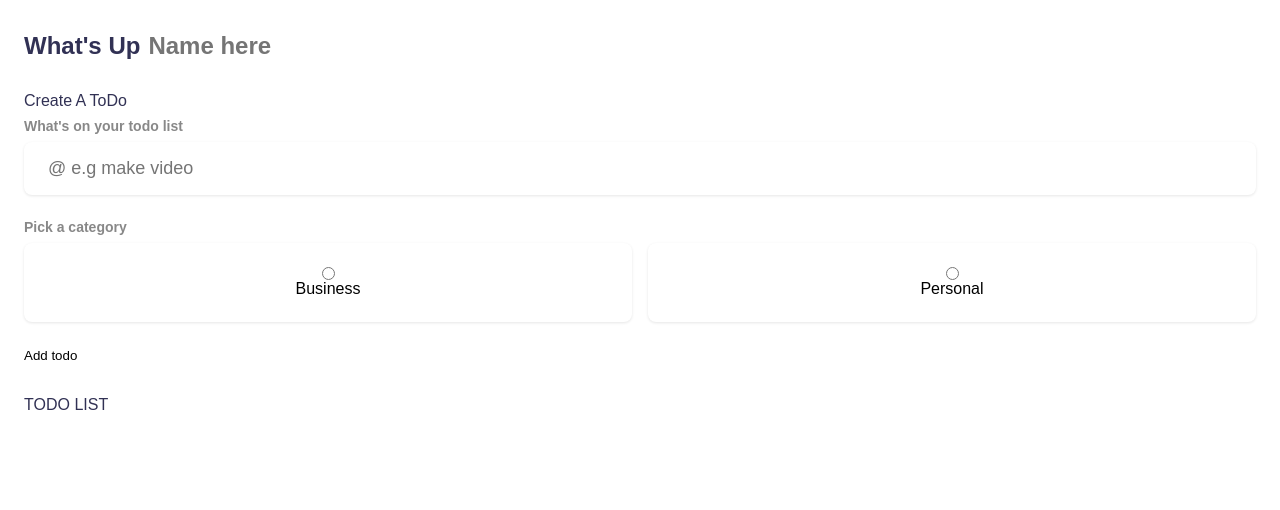
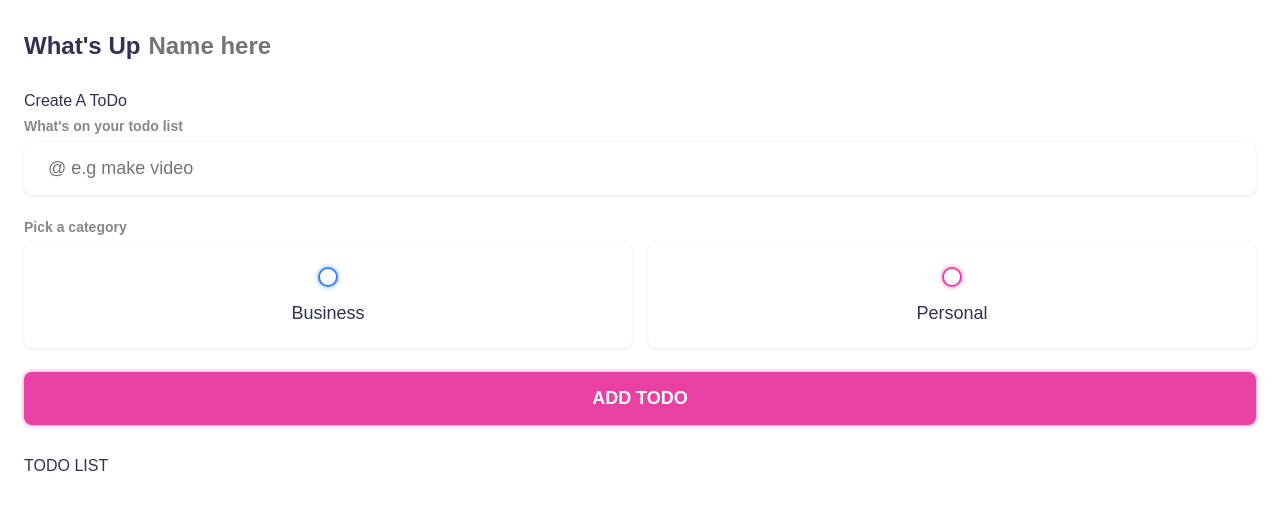
Before and after one commit to TanzidAnan/ToDo-dom, a plain HTML site: page index.html in a window 1280 px wide. Drawn offline with Linux system fonts and the light colour scheme; a web font is replaced by a local one.

Commit message:
todo content

```diff
--- a/main.css
+++ b/main.css
@@ -103,3 +103,97 @@ h4 {
 	border-radius: 0.5rem;
 	cursor: pointer;
 }
+
+
+input[type="radio"],
+input[type="checkbox"] {
+	display: none;
+}
+
+.bubble {
+	display: flex;
+	align-items: center;
+	justify-content: center;
+	width: 20px;
+	height: 20px;
+	border-radius: 999px;
+	border: 2px solid var(--business);
+	box-shadow: var(--business-glow);
+}
+
+.bubble.personal {
+	border-color: var(--personal);
+	box-shadow: var(--personal-glow);
+}
+
+.bubble::after {
+	content: '';
+	display: block;
+	opacity: 0;
+	width: 0px;
+	height: 0px;
+	background-color: var(--business);
+	box-shadow: var(--business-glow);
+	border-radius: 999px;
+	transition: 0.2s ease-in-out;
+}
+
+.bubble.personal::after {
+	background-color: var(--personal);
+	box-shadow: var(--personal-glow);
+}
+
+input:checked ~ .bubble::after {
+	width: 10px;
+	height: 10px;
+	opacity: 1;
+}
+
+.create-todo .options label div {
+	color: var(--dark);
+	font-size: 1.125rem;
+	margin-top: 1rem;
+}
+
+.create-todo input[type="submit"] {
+	display: block;
+	width: 100%;
+	font-size: 1.125rem;
+	padding: 1rem 1.5rem;
+	color: #FFF;
+	font-weight: 700;
+	text-transform: uppercase;
+	background-color: var(--primary);
+	box-shadow: var(--personal-glow);
+	border-radius: 0.5rem;
+	cursor: pointer;
+	transition: 0.2s ease-out;
+}
+
+.create-todo input[type="submit"]:hover {
+	opacity: 0.75;
+}
+
+.todo-list .list {
+	margin: 1rem 0;
+}
+
+.todo-list .todo-item {
+	display: flex;
+	align-items: center;
+	background-color: #FFF;
+	padding: 1rem;
+	border-radius: 0.5rem;
+	box-shadow: var(--shadow);
+	margin-bottom: 1rem;
+}
+
+.todo-item label {
+	display: block;
+	margin-right: 1rem;
+	cursor: pointer;
+}
+
+.todo-item .todo-content {
+	flex: 1 1 0%;
+}
```
